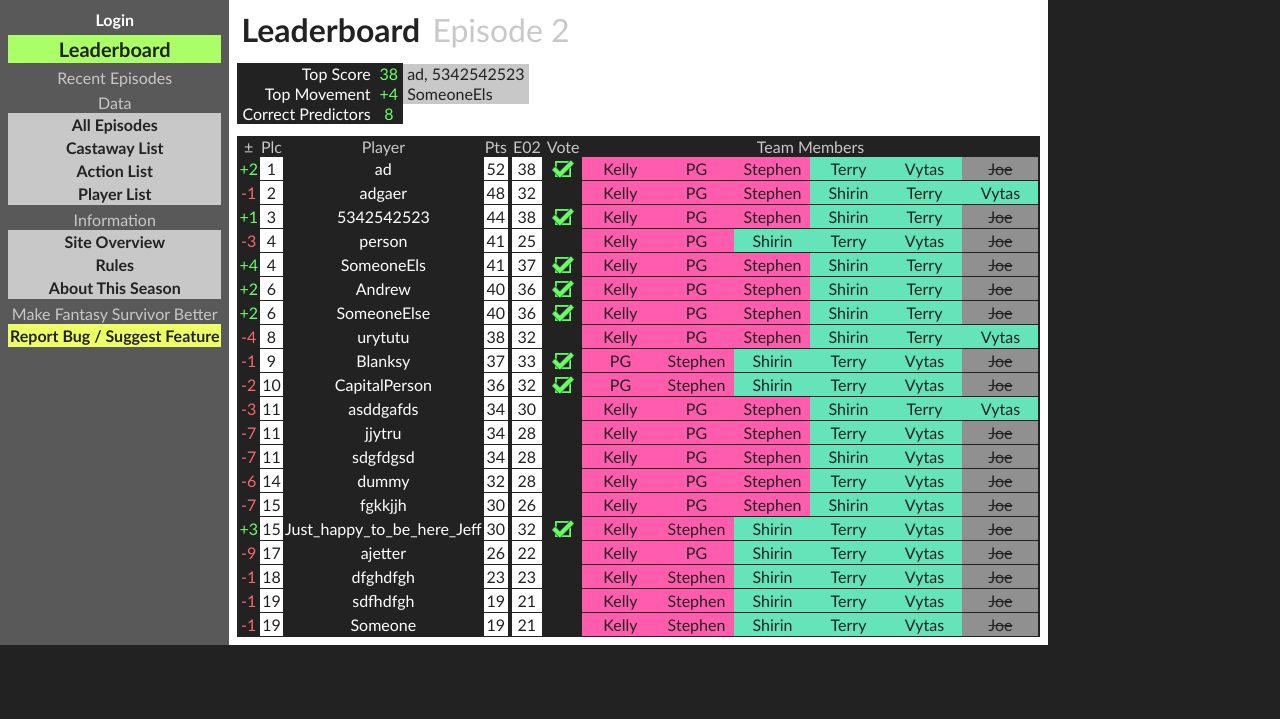
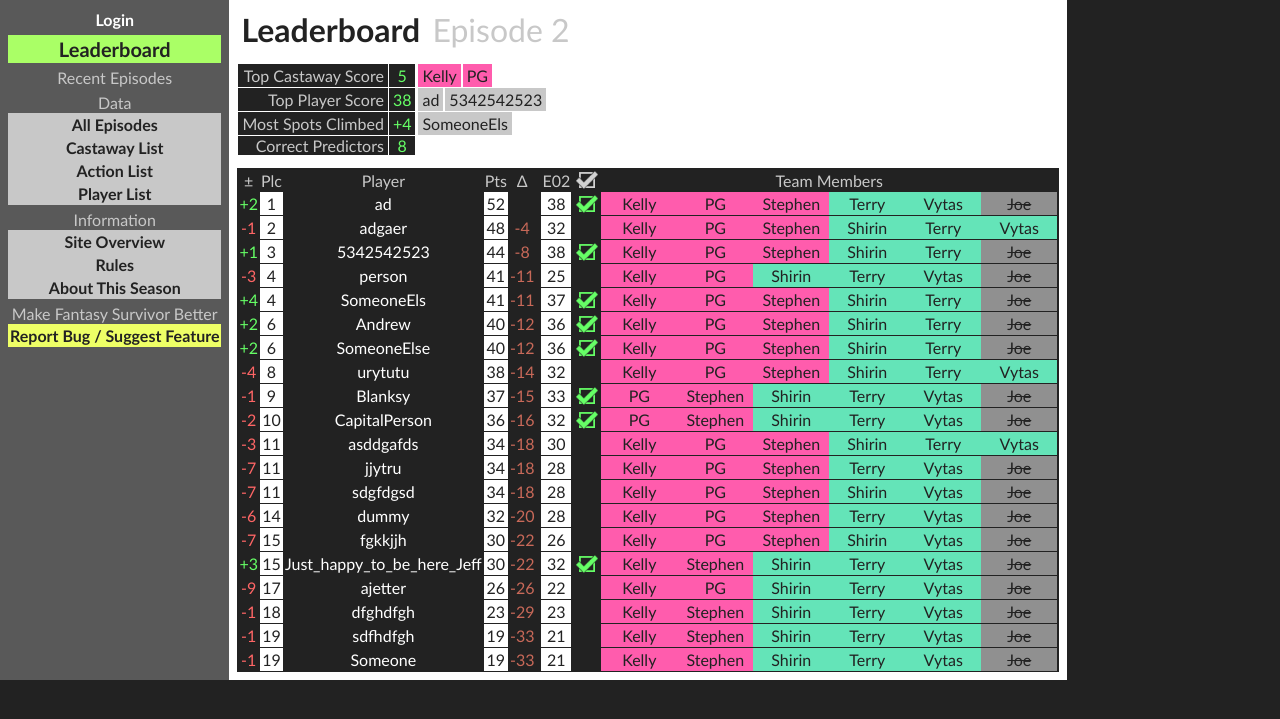
Before and after one commit to alexjetter/survivor, a Django app: page /season31/leaderboard/ in a window 1280 px wide. Shown: the top 719 px of the page. Run offline with Django 3.2, Linux system fonts and the light colour scheme; data comes from the database, SQL or seed files in the repository; both versions use the stored data as it was after the commit.

Commit message:
Added more stats to leaderboard page

```diff
--- a/season31/static/season31/style.css
+++ b/season31/static/season31/style.css
@@ -106,6 +106,7 @@ form {margin-bottom: 0;}
 .fgYellow{color: #ffd81a;}
 .fgout {text-decoration: line-through; color: #909090;}
 .fgdarkred {color: #CC2222;}
+.fgdelta {color: #c86959;}
 
 .castawayimgsmall {height: 32;}
 .actionsmall {height: 22;}
@@ -132,6 +133,12 @@ form {margin-bottom: 0;}
 .pad4 {padding: 4;}
 .pad8 {padding: 8;}
 
+.marglr0 {margin-left: 0; margin-right: 0;}
+.marglr1 {margin-left: 1; margin-right: 1;}
+.marglr2 {margin-left: 2; margin-right: 2;}
+.marglr4 {margin-left: 4; margin-right: 4;}
+.marglr8 {margin-left: 8; margin-right: 8;}
+
 .marg0 {margin: 0;}
 .marg1 {margin: 1;}
 .marg2 {margin: 2;}
@@ -155,6 +162,7 @@ table, th, td{
 }
 
 .border {border: 1px solid #222222;}
+.whiteborder {border: 1px solid #ffffff;}
 .borderleft {border-left: 1px solid #222222;}
 .borderright {border-right: 1px solid #222222;}
 .bordertop {border-top: 1px solid #222222;}
@@ -190,6 +198,7 @@ table, th, td{
 .maxwidth720{max-width: 720px}
 
 .textbold {font-weight: bold;}
+.textunderline {text-decoration: underline;}
 .textitalic {font-style: italic;}
 .textstrike {text-decoration: line-through;}
 
--- a/season31/templates/season31/episode.html
+++ b/season31/templates/season31/episode.html
@@ -50,7 +50,7 @@
 				</td>
 				<td class="bgblack"></td>
 				{% if sce.vote %}
-				<td class="bg{{ sce.vote.color }}"><a href="{% url 'season31:castaway' sce.vote.castawayid %}">{{ sce.vote.castawayname }}</a></td>
+				<td class="bg{{ sce.vote.color }}"><a href="{% url 'season31:castaway' sce.vote.id %}">{{ sce.vote.name }}</a></td>
 				{% else %}
 				<td>-</td>
 				{% endif %}
@@ -105,7 +105,7 @@
 					{% endif %}
 					{% for sp in spe.tpicks %}
 					<div class="bg{{sp.color}} pick">
-						<a href="{% url 'season31:castaway' sp.castawayid %}">{{ sp.castawayname }}</a>
+						<a href="{% url 'season31:castaway' sp.id %}">{{ sp.name }}</a>
 					</div>
 					{% endfor %}
 				</td>
@@ -115,7 +115,7 @@
 				<td class="bgblack">
 					{% for sp in spe.vpicks %}
 					<div class="bg{{sp.color}} pick">
-						<a href="{% url 'season31:castaway' sp.castawayid %}">{{ sp.castawayname }}</a>
+						<a href="{% url 'season31:castaway' sp.id %}">{{ sp.name }}</a>
 					</div>
 					{% endfor %}
 				</td>
--- a/season31/templates/season31/leaderboard.html
+++ b/season31/templates/season31/leaderboard.html
@@ -16,22 +16,39 @@
 		<div class="halfspacer"></div>
 
 
-		<table class="noborder">
+		<table class="whiteborder">
 			<tr>
-				<td class="bgblack fgwhite textright padlr4">Top Score</td>
-				<td class="bgblack fggreen5 padlr4">{{ simpleepisodestats.topscore }}</td>
-				<td class="bglightgrey noborder padlr4 textleft">{{ simpleepisodestats.topscorer }}</td>
+				<td class="whiteborder bgblack fglightgrey textright padlr4">Top Castaway Score</td>
+				<td class="whiteborder bgblack fggreen5 padlr4">{{ simpleepisodestats.topcastawayscore }}</td>
+				<td class="whiteborder textleft">
+					{% for sp in simpleepisodestats.topcastawayscorers %}
+					<div class="floatleft padlr4 marglr1 bg{{ sp.color }}"><a href="{% url 'season31:castaway' sp.id %}">{{ sp.name }}</a></div>
+					{% endfor %}
+				</td>
 			</tr>
-			{% if simpleepisodestats.topmovement > 0 %}
 			<tr>
-				<td class="bgblack fgwhite textright padlr4">Top Movement</td>
-				<td class="bgblack fggreen5 padlr4">+{{ simpleepisodestats.topmovement }}</td>
-				<td class="bglightgrey noborder padlr4 textleft">{{ simpleepisodestats.topmover  }}</td>
+				<td class="whiteborder bgblack fglightgrey textright padlr4">Top Player Score</td>
+				<td class="whiteborder bgblack fggreen5 padlr4">{{ simpleepisodestats.topplayerscore }}</td>
+				<td class="whiteborder textleft">
+					{% for sp in simpleepisodestats.topplayerscorers %}
+					<div class="floatleft padlr4 marglr1 bglightgrey"><a href="{% url 'season31:player' sp.id %}">{{ sp.name }}</a></div>
+					{% endfor %}
+				</td>
+			</tr>
+			{% if simpleepisodestats.topplayermovement > 0 %}
+			<tr>
+				<td class="whiteborder bgblack fglightgrey textright padlr4">Most Spots Climbed</td>
+				<td class="whiteborder bgblack fggreen5 padlr4">+{{ simpleepisodestats.topplayermovement }}</td>
+				<td class="whiteborder textleft">
+					{% for sp in simpleepisodestats.topplayermovers %}
+					<div class="floatleft padlr4 marglr1 bglightgrey"><a href="{% url 'season31:player' sp.id %}">{{ sp.name }}</a></div>
+					{% endfor %}
+				</td>
 			</tr>
 			{% endif %}
 			<tr>
-				<td class="bgblack fgwhite textright padlr4">Correct Predictors</td>
-				<td class="bgblack fggreen5 padlr4">{{ simpleepisodestats.correctpredictions }}</td>
+				<td class="whiteborder bgblack fglightgrey textright padlr4">Correct Predictors</td>
+				<td class="whiteborder bgblack fggreen5 padlr4">{{ simpleepisodestats.correctpredictions }}</td>
 			</tr>
 		</table>
 
@@ -39,17 +56,18 @@
 
 		<div class="halfspacer"></div>
 
-		<table>
+		<table class="noborder">
 			<tr>
 				<td class="bgblack fglightgrey">±</td>
 				<td class="bgblack fglightgrey">Plc</td>
 				<td class="bgblack fglightgrey">Player</td>
 				<td class="bgblack fglightgrey">Pts</td>
-				<td class="bgblack"></td>
+				<td class="bgblack fglightgrey">Δ</td>
+				<td class="bgblack padlr2"></td>
 				<td class="bgblack fglightgrey">{% if latestepisode %}{{ latestepisode.short }}{% else %}Week{% endif %}</td>
 				<td class="bgblack"></td>
 				{% if latestepisode.is_locked %}
-				<td class="bgblack fglightgrey">Vote</td>
+				<td class="bgblack outimg"><img src="{% static 'season31/images/icons/' %}CorrectVote.png" title="Correctly Predicted Vote" class="actionsmall" /></td>
 				<td class="bgblack fglightgrey">Team Members</td>
 				{% endif %}
 			</tr>
@@ -59,7 +77,8 @@
 				<td>{{ spe.place }}</td>
 				<td class="bgblack fgwhite"><a href="{% url 'season31:player' spe.playerid %}" class="fgwhite">{{ spe.playername }}</a></td>
 				<td>{{ spe.total_score }}</td>
-				<td class="bgblack"></td>
+				<td class="bgblack fgdelta">{% if spe.score_delta < 0 %}{{ spe.score_delta }}{% endif %}</td>
+				<td class="bgblack padlr2"></td>
 				<td>{{ spe.week_score }}</td>
 				<td class="bgblack"></td>
 				{% if latestepisode.is_locked %}
@@ -71,7 +90,7 @@
 				<td class="bgblack">
 					{% for sp in spe.tpicks %}
 					<div class="bg{{sp.color}} pick">
-						<a href="{% url 'season31:castaway' sp.castawayid %}">{{ sp.castawayname }}</a>
+						<a href="{% url 'season31:castaway' sp.id %}">{{ sp.name }}</a>
 					</div>
 					{% endfor %}
 				</td>
--- a/season31/urls.py
+++ b/season31/urls.py
@@ -1,11 +1,12 @@
 from django.conf.urls import url
+from django.views.decorators.cache import never_cache
 from django.views.generic import TemplateView
 
 from . import views
 
 urlpatterns = [
 	url(r'^$', TemplateView.as_view(template_name="season31/index.html"), name='index'),
-	url(r'^leaderboard/$', views.LeaderboardView.as_view(), name='leaderboard'),
+	url(r'^leaderboard/$', never_cache(views.LeaderboardView.as_view()), name='leaderboard'),
 	url(r'^castaways/$', views.CastawaysView.as_view(), name='castaways'),
 	url(r'^players/$', views.PlayersView.as_view(), name='players'),
 	url(r'^episodes/$', views.EpisodesView.as_view(), name='episodes'),
@@ -14,7 +15,7 @@ urlpatterns = [
 	url(r'^info/', TemplateView.as_view(template_name="season31/info.html"), name='info'),
 	url(r'^player/(?P<pk>[0-9]+)/$', views.PlayerView.as_view(), name='player'),
 	url(r'^castaway/(?P<pk>[0-9]+)/$', views.CastawayView.as_view(), name='castaway'),
-	url(r'^episode/(?P<pk>[0-9]+)/$', views.EpisodeView.as_view(), name='episode'),
+	url(r'^episode/(?P<pk>[0-9]+)/$', never_cache(views.EpisodeView.as_view()), name='episode'),
 	url(r'^updatescores/$', views.updatescores, name='updatescores'),
 	url(r'^addepisode/$', views.addepisode, name='addepisode'),
 	url(r'^tallyalljsps/$', views.tallyalljsps, name='tallyalljsps'),
--- a/season31/views.py
+++ b/season31/views.py
@@ -13,7 +13,7 @@ from random import randint
 
 from .forms import UserForm
 from .models import Player, Castaway, TeamPick, VotePick, Episode, PlayerEpisode, CastawayEpisode, Tribe, Vote, Action
-from .simple import SimplePlayerEpisode, SimplePick, SimpleCastawayEpisode, SimpleAction, SimpleEpisodeStats
+from .simple import SimplePlayerEpisode, SimplePerson, SimpleCastawayEpisode, SimpleAction, SimpleEpisodeStats
 
 def getcastawaycolordict(episode):
 	try:
@@ -51,10 +51,10 @@ def getsimplecastawayepisodes(episode, castawaycolordict):
 		except:
 			vote = None
 		if vote:
-			sce.vote = SimplePick()
-			sce.vote.castawayname = vote.castaway.name
-			sce.vote.castawayid = vote.id
-			sce.vote.color = castawaycolordict[str(sce.vote.castawayname)]
+			sce.vote = SimplePerson()
+			sce.vote.name = vote.castaway.name
+			sce.vote.id = vote.id
+			sce.vote.color = castawaycolordict[str(sce.vote.name)]
 		simplecastawayepisodes.append(sce)
 	return simplecastawayepisodes
 
@@ -73,6 +73,7 @@ def getsimpleplayerepisodes(episode, castawaycolordict):
 				castawaycolordict[str(castawayepisode.castaway.name)] = str(castawayepisode.tribe.color)
 	#build leaderboardPEs
 	simpleplayerepisodes = []
+	topplayerscore = 0
 	for playerepisode in PlayerEpisode.objects.filter(player__hidden = False, episode = episode).order_by('-total_score'):
 		spe = SimplePlayerEpisode()
 		spe.playerepisodeid = playerepisode.id
@@ -80,6 +81,8 @@ def getsimpleplayerepisodes(episode, castawaycolordict):
 		spe.playerid = playerepisode.player.id
 		spe.week_score = playerepisode.week_score
 		spe.total_score = playerepisode.total_score
+		topplayerscore = max(topplayerscore, playerepisode.total_score)
+		spe.score_delta = playerepisode.total_score - topplayerscore
 		spe.movement = playerepisode.movement
 		spe.place = playerepisode.place
 		spe.loyalty_bonus = playerepisode.loyalty_bonus
@@ -89,35 +92,64 @@ def getsimpleplayerepisodes(episode, castawaycolordict):
 		spe.tpicks = []
 		spe.vpicks = []
 		for pick in TeamPick.objects.filter(episode = episode, player = playerepisode.player):
-			sp = SimplePick()
-			sp.castawayname = pick.castaway.name
-			sp.castawayid = pick.castaway.id
-			sp.color = castawaycolordict[str(sp.castawayname)]
+			sp = SimplePerson()
+			sp.name = pick.castaway.name
+			sp.id = pick.castaway.id
+			sp.color = castawaycolordict[str(sp.name)]
 			spe.tpicks.append(sp)
 		for pick in VotePick.objects.filter(episode = episode, player = playerepisode.player):
-			sp = SimplePick()
-			sp.castawayname = pick.castaway.name
-			sp.castawayid = pick.castaway.id
-			sp.color = castawaycolordict[str(sp.castawayname)]
+			sp = SimplePerson()
+			sp.name = pick.castaway.name
+			sp.id = pick.castaway.id
+			sp.color = castawaycolordict[str(sp.name)]
 			spe.vpicks.append(sp)
 		simpleplayerepisodes.append(spe)
 	return simpleplayerepisodes
 
-def getsimpleepisodestats(episode):
+def getsimpleepisodestats(episode, castawaycolordict):
 	simpleepisodestats = SimpleEpisodeStats()
 	for playerepisode in PlayerEpisode.objects.filter(player__hidden = False, episode = episode).order_by('-total_score'):
-		if playerepisode.week_score > simpleepisodestats.topscore:
-			simpleepisodestats.topscore = playerepisode.week_score
-			simpleepisodestats.topscorer = playerepisode.player.user.username
-		elif playerepisode.week_score == simpleepisodestats.topscore:
-			simpleepisodestats.topscorer += ", " + playerepisode.player.user.username
-		if playerepisode.movement > simpleepisodestats.topmovement:
-			simpleepisodestats.topmovement = playerepisode.movement
-			simpleepisodestats.topmover = playerepisode.player.user.username
-		elif playerepisode.movement == simpleepisodestats.topmovement:
-			simpleepisodestats.topmover += ", " + playerepisode.player.user.username
+		if playerepisode.week_score > simpleepisodestats.topplayerscore:
+			simpleepisodestats.topplayerscore = playerepisode.week_score
+			simpleepisodestats.topplayerscorers = []
+			sp = SimplePerson()
+			sp.name = playerepisode.player.user.username
+			sp.id = playerepisode.player.id
+			simpleepisodestats.topplayerscorers.append(sp)
+		elif playerepisode.week_score == simpleepisodestats.topplayerscore:
+			sp = SimplePerson()
+			sp.name = playerepisode.player.user.username
+			sp.id = playerepisode.player.id
+			simpleepisodestats.topplayerscorers.append(sp)
+		if playerepisode.movement > simpleepisodestats.topplayermovement:
+			simpleepisodestats.topplayermovement = playerepisode.movement
+			simpleepisodestats.topplayermovers = []
+			sp = SimplePerson()
+			sp.name = playerepisode.player.user.username
+			sp.id = playerepisode.player.id
+			simpleepisodestats.topplayermovers.append(sp)
+		elif playerepisode.movement == simpleepisodestats.topplayermovement:
+			sp = SimplePerson()
+			sp.name = playerepisode.player.user.username
+			sp.id = playerepisode.player.id
+			simpleepisodestats.topplayermovers.append(sp)
 		if playerepisode.vote_off_score > 0:
 			simpleepisodestats.correctpredictions += 1
+	for castawayepisode in CastawayEpisode.objects.filter(episode = episode).order_by('-score'):
+		if castawayepisode.score > simpleepisodestats.topcastawayscore:
+			simpleepisodestats.topcastawayscore = castawayepisode.score
+			simpleepisodestats.topcastawayscorers = []
+			sp = SimplePerson()
+			sp.name = castawayepisode.castaway.name
+			sp.id = castawayepisode.castaway.id
+			sp.color = castawaycolordict[str(sp.name)]
+			simpleepisodestats.topcastawayscorers.append(sp)
+		elif castawayepisode.score == simpleepisodestats.topcastawayscore:
+			sp = SimplePerson()
+			sp.name = castawayepisode.castaway.name
+			sp.id = castawayepisode.castaway.id
+			sp.color = castawaycolordict[str(sp.name)]
+			simpleepisodestats.topcastawayscorers.append(sp)
 	return simpleepisodestats
 
 class LeaderboardView(generic.ListView):
@@ -132,7 +164,7 @@ class LeaderboardView(generic.ListView):
 	def get_context_data(self, **kwargs):
 		context = super(LeaderboardView, self).get_context_data(**kwargs)
 		context['latestepisode'] = self.latestepisode
-		context['simpleepisodestats'] = getsimpleepisodestats(self.latestepisode)
+		context['simpleepisodestats'] = getsimpleepisodestats(self.latestepisode, self.castawaycolordict)
 		return context
 
 class CastawaysView(generic.ListView):
```
Also changed, not shown: season31/simple.py (+14 -7 lines), db.sqlite3, screenshot_backups/episode_01_1 .png (added), site_db_backups/20150929_db.sqlite3 (added).
